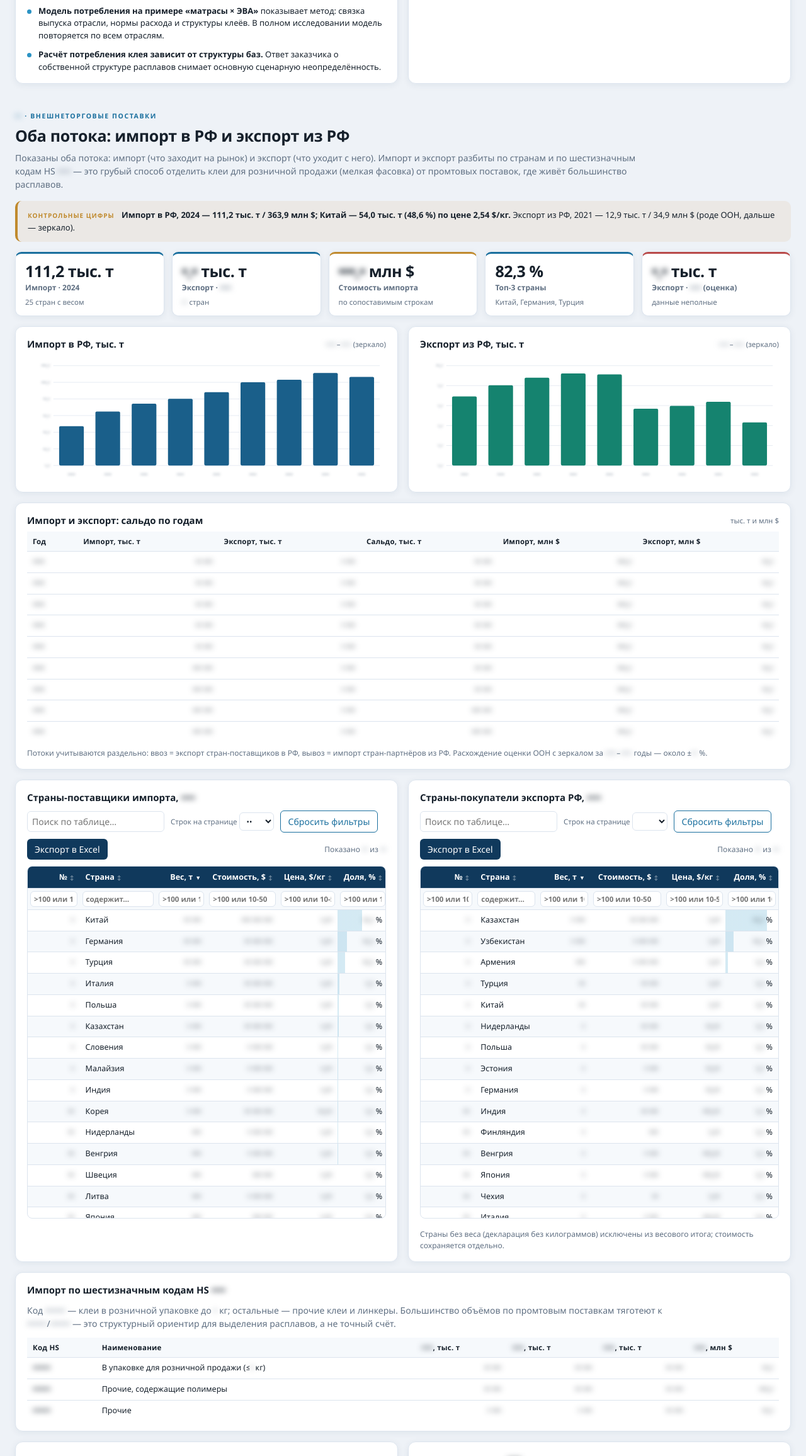
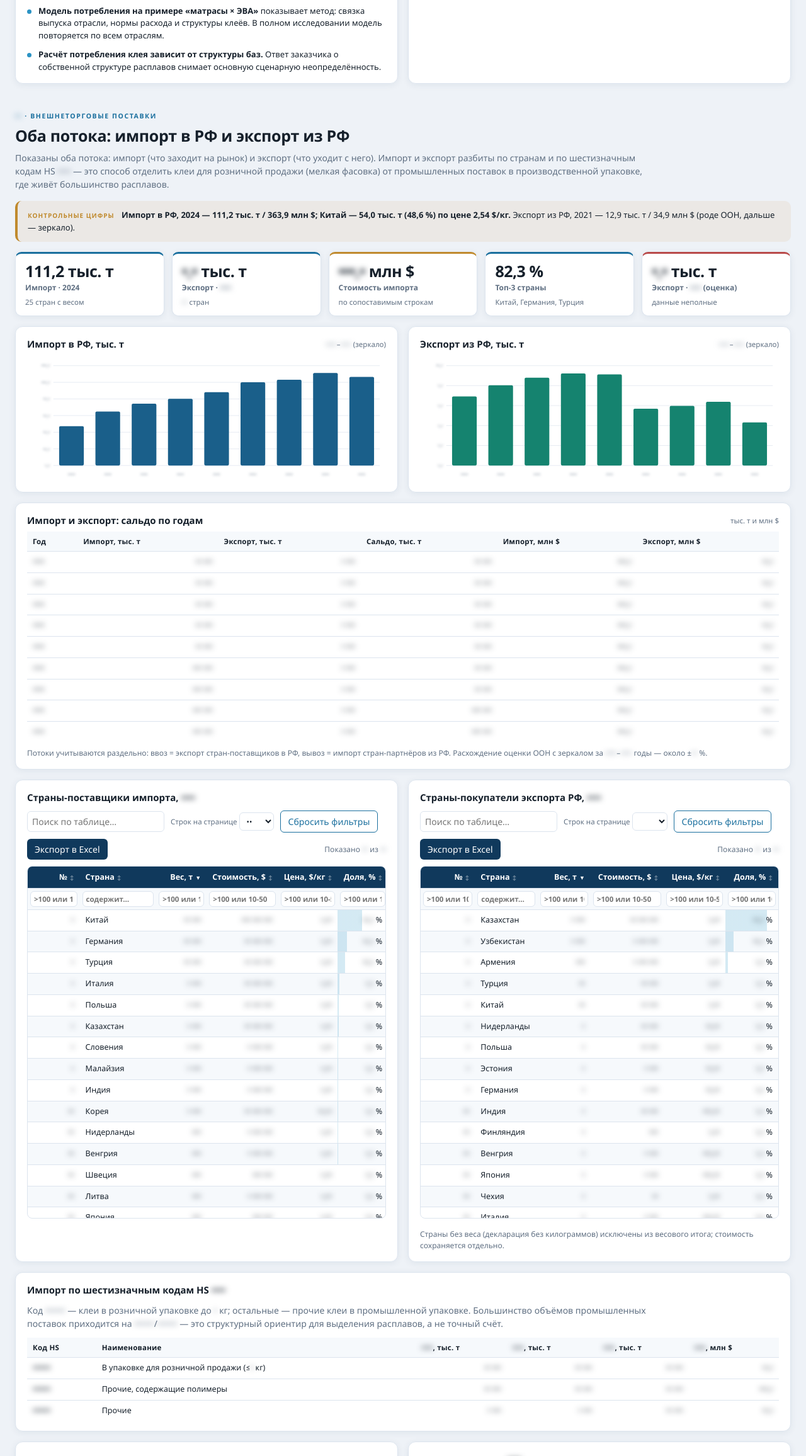
Before and after one commit to Mary-RND/kley-demo, a plain HTML site: page Демо.html in a window 1280 px wide. Shown: the part 1424-3736 px from the top of the page at 63% size. Drawn offline with Linux system fonts and the light colour scheme.

Commit message:
Формулировки ВТП: промышленные поставки вместо сленга

```diff
--- a/Демо.html
+++ b/Демо.html
@@ -322,7 +322,7 @@ footer b{color:var(--ink)}
     <div class="section-head">
       <div class="eyebrow">02 · Внешнеторговые поставки</div>
       <h2>Оба потока: импорт в РФ и экспорт из РФ</h2>
-      <p class="lead">Показаны оба потока: импорт (что заходит на рынок) и экспорт (что уходит с него). Импорт и экспорт разбиты по странам и по шестизначным кодам HS 3506 — это грубый способ отделить клеи для розничной продажи (мелкая фасовка) от промтовых поставок, где живёт большинство расплавов.</p>
+      <p class="lead">Показаны оба потока: импорт (что заходит на рынок) и экспорт (что уходит с него). Импорт и экспорт разбиты по странам и по шестизначным кодам HS 3506 — это способ отделить клеи для розничной продажи (мелкая фасовка) от промышленных поставок в производственной упаковке, где живёт большинство расплавов.</p>
     </div>
     <div class="callout warn pub-allow">
       <span class="tag">Контрольные цифры</span>
@@ -357,7 +357,7 @@ footer b{color:var(--ink)}
     </div>
     <div class="panel">
       <h3>Импорт по шестизначным кодам HS 3506</h3>
-      <p class="lead" style="margin-bottom:12px">Код 350610 — клеи в розничной упаковке до 1 кг; остальные — прочие клеи и линкеры. Большинство объёмов по промтовым поставкам тяготеют к 350691/350699 — это структурный ориентир для выделения расплавов, а не точный счёт.</p>
+      <p class="lead" style="margin-bottom:12px">Код 350610 — клеи в розничной упаковке до 1 кг; остальные — прочие клеи в промышленной упаковке. Большинство объёмов промышленных поставок приходится на 350691/350699 — это структурный ориентир для выделения расплавов, а не точный счёт.</p>
       <div id="tblHs6"></div>
     </div>
     <div class="grid2 even">
```
Also changed, not shown: доступ.html (+1 -1 lines).
